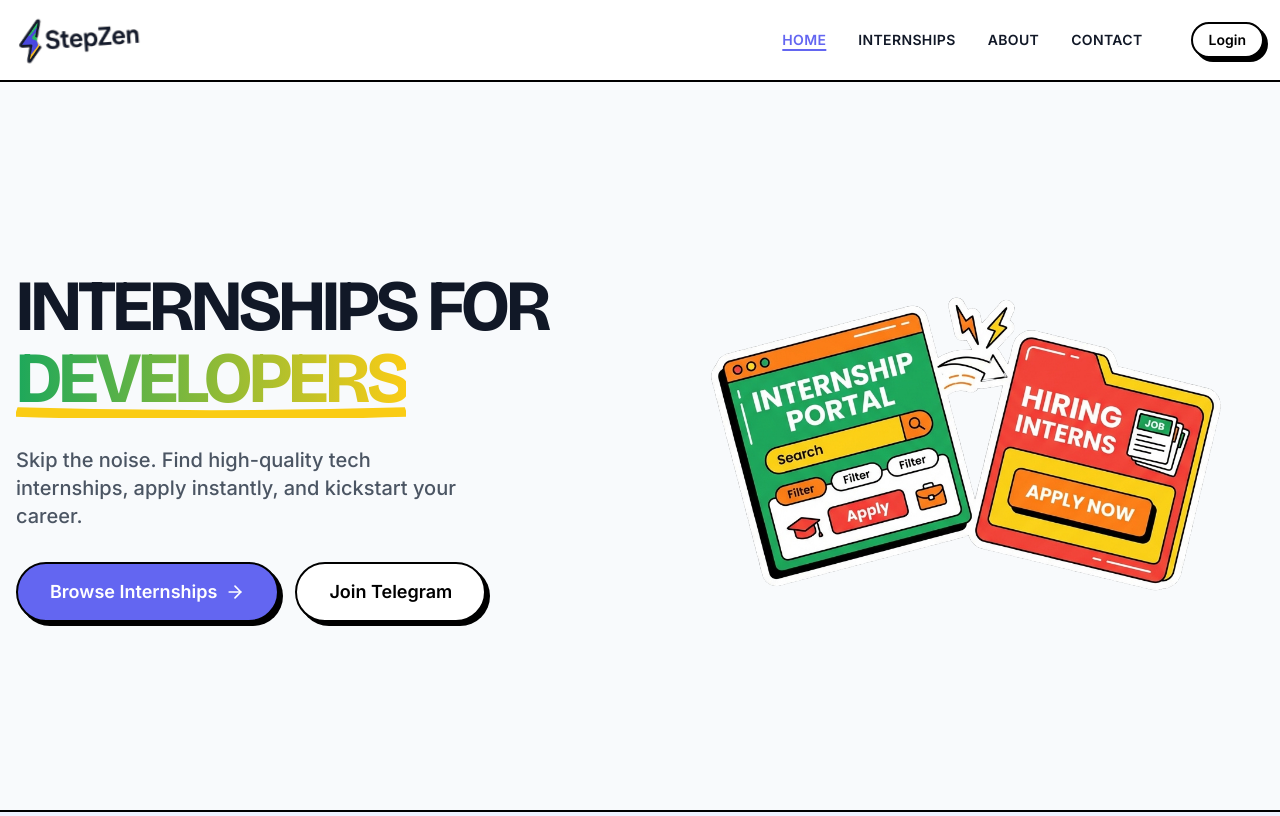
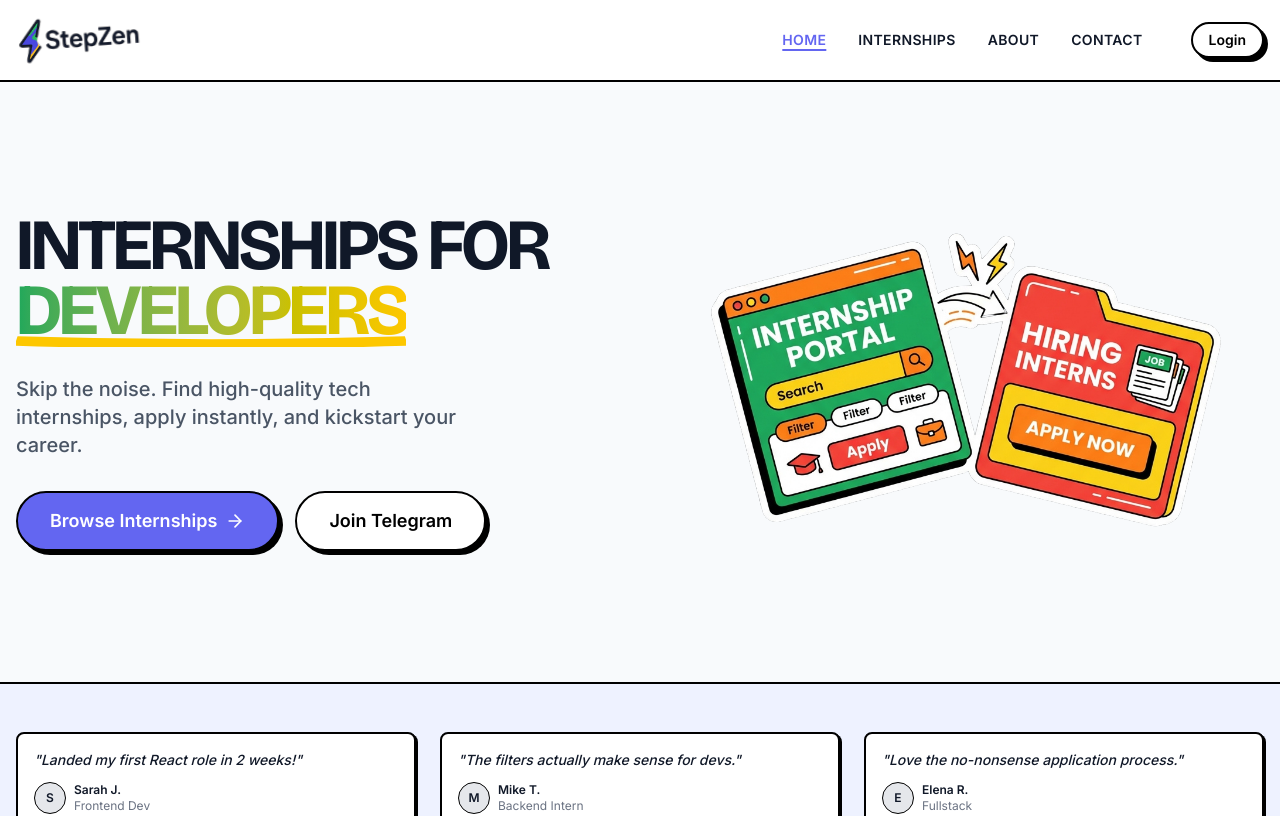
Before and after one commit to TheTevea/stepzen, a React (Vite) app: page / in a window 1280 px wide. Shown: the top 816 px of the page. Built offline with nearby package versions, Linux system fonts and the light colour scheme.

Commit message:
feat update Tailwind CDN to plugin

```diff
--- /dev/null
+++ b/index.css
@@ -0,0 +1,20 @@
+@import "tailwindcss";
+
+@theme {
+  --font-sans: "Inter", sans-serif;
+  --font-display: "Bricolage Grotesque", sans-serif;
+
+  --color-primary: #6366f1;
+  --color-secondary: #10b981;
+  --color-accent: #f43f5e;
+  --color-warning: #f59e0b;
+  --color-dark: #1e293b;
+  --color-light: #f8fafc;
+
+  --shadow-neo: 4px 4px 0px 0px rgba(0, 0, 0, 1);
+  --shadow-neo-sm: 2px 2px 0px 0px rgba(0, 0, 0, 1);
+}
+
+body {
+  background-color: #f8fafc;
+}
--- a/index.html
+++ b/index.html
@@ -2,44 +2,15 @@
 <html lang="en">
   <head>
     <meta charset="UTF-8" />
+    <link rel="icon" type="image/png" href="/src/assets/icons/website_icon.png" />
     <meta name="viewport" content="width=device-width, initial-scale=1.0" />
     <title>Stepzen | Internships for Developers</title>
-    <script src="https://cdn.tailwindcss.com"></script>
     <link rel="preconnect" href="https://fonts.googleapis.com" />
     <link rel="preconnect" href="https://fonts.gstatic.com" crossorigin />
     <link
       href="https://fonts.googleapis.com/css2?family=Bricolage+Grotesque:opsz,wght@12..96,700;12..96,800&family=Inter:wght@400;500;600&display=swap"
       rel="stylesheet"
     />
-    <script>
-      tailwind.config = {
-        theme: {
-          extend: {
-            fontFamily: {
-              sans: ["Inter", "sans-serif"],
-              display: ["Bricolage Grotesque", "sans-serif"],
-            },
-            colors: {
-              primary: "#6366f1", // Indigo 500
-              secondary: "#10b981", // Emerald 500
-              accent: "#f43f5e", // Rose 500
-              warning: "#f59e0b", // Amber 500
-              dark: "#1e293b",
-              light: "#f8fafc",
-            },
-            boxShadow: {
-              neo: "4px 4px 0px 0px rgba(0,0,0,1)",
-              "neo-sm": "2px 2px 0px 0px rgba(0,0,0,1)",
-            },
-          },
-        },
-      };
-    </script>
-    <style>
-      body {
-        background-color: #f8fafc; /* Slate 50 */
-      }
-    </style>
     <script type="importmap">
       {
         "imports": {
--- a/package.json
+++ b/package.json
@@ -9,14 +9,16 @@
     "preview": "vite preview"
   },
   "dependencies": {
+    "lucide-react": "^0.574.0",
     "react": "^19.2.4",
     "react-dom": "^19.2.4",
-    "react-router-dom": "^7.13.0",
-    "lucide-react": "^0.574.0"
+    "react-router-dom": "^7.13.0"
   },
   "devDependencies": {
+    "@tailwindcss/vite": "^4.2.0",
     "@types/node": "^22.14.0",
     "@vitejs/plugin-react": "^5.0.0",
+    "tailwindcss": "^4.2.0",
     "typescript": "~5.8.2",
     "vite": "^6.2.0"
   }
--- a/pages/Home.tsx
+++ b/pages/Home.tsx
@@ -13,7 +13,7 @@ const Home: React.FC = () => {
   return (
     <div className="animate-in fade-in duration-500">
       {/* Hero Section */}
-      <section className="px-6 md:px-4 py-8 md:py-16 max-w-7xl mx-auto overflow-hidden">
+      <section className="px-6 md:px-4 py-8 md:py-0 max-w-7xl mx-auto overflow-hidden">
         <div className="flex flex-col md:flex-row items-center gap-12">
           <div className="w-full md:w-1/2 space-y-8 relative z-10">
              {/* Decorative sticker */}
--- a/vite.config.ts
+++ b/vite.config.ts
@@ -1,6 +1,7 @@
 import path from 'path';
 import { defineConfig, loadEnv } from 'vite';
 import react from '@vitejs/plugin-react';
+import tailwindcss from '@tailwindcss/vite';
 
 export default defineConfig(({ mode }) => {
     const env = loadEnv(mode, '.', '');
@@ -9,7 +10,7 @@ export default defineConfig(({ mode }) => {
         port: 3000,
         host: '0.0.0.0',
       },
-      plugins: [react()],
+      plugins: [react(), tailwindcss()],
       define: {
         'process.env.API_KEY': JSON.stringify(env.GEMINI_API_KEY),
         'process.env.GEMINI_API_KEY': JSON.stringify(env.GEMINI_API_KEY)
```
Also changed, not shown: src/assets/icons/website_icon.png (added), 1 other file (tests, documents, lock files or other folders).
